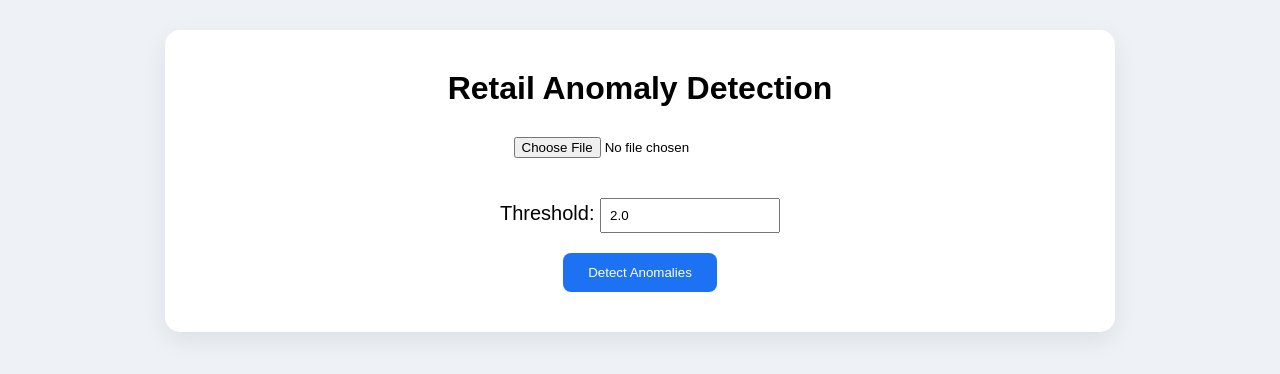
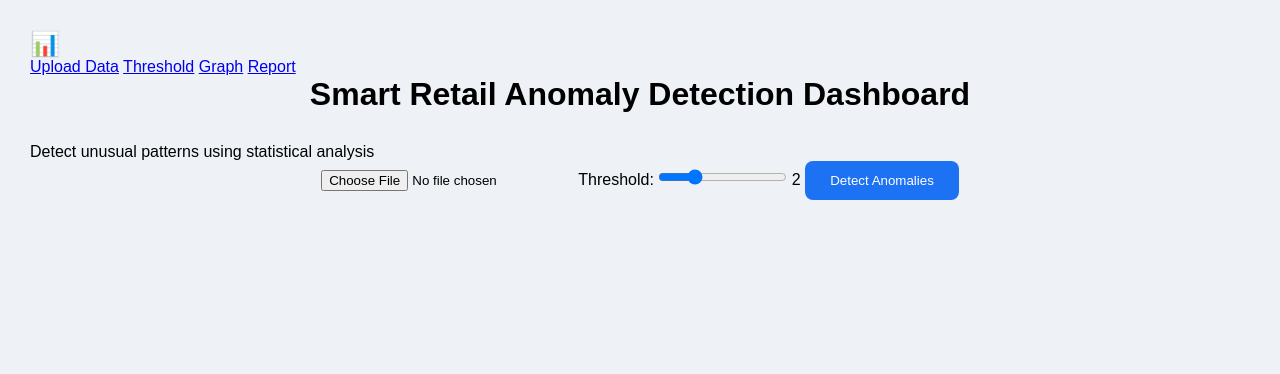
Before and after one commit to aleema123/retail-fraud-anomaly-system, a Flask app: page / in a window 1280 px wide. Shown: the top 374 px of the page. Run offline with Flask 3, Linux system fonts and the light colour scheme.

Commit message:
Update index.html

```diff
--- a/anomaly_flask_app/templates/index.html
+++ b/anomaly_flask_app/templates/index.html
@@ -1,62 +1,165 @@
 <!DOCTYPE html>
 <html>
 <head>
-    <title>Retail Anomaly Detection</title>
-    <link rel="stylesheet" href="{{ url_for('static', filename='style.css') }}">
+<title>Smart Retail Dashboard</title>
+<link rel="stylesheet" href="{{ url_for('static', filename='style.css') }}">
 </head>
 
 <body>
 
-<div class="box">
+<div class="main">
 
-<h1>Retail Anomaly Detection</h1>
+<!-- Sidebar -->
+<div class="sidebar">
+
+<h2>📊</h2>
+
+<a href="#">Upload Data</a>
+<a href="#">Threshold</a>
+<a href="#">Graph</a>
+<a href="#">Report</a>
+
+</div>
+
+
+<!-- Main Content -->
+<div class="content">
+
+<!-- Header -->
+<div class="top-box">
+
+<h1>Smart Retail Anomaly Detection Dashboard</h1>
+<p>Detect unusual patterns using statistical analysis</p>
 
 <form action="/upload" method="post" enctype="multipart/form-data">
 
-    <input type="file" name="file" required>
+<input type="file" name="file" required>
 
-    <div class="threshold-row">
-        Threshold:
-        <input type="number" name="threshold" step="0.1" value="2.0">
-    </div>
+<label>Threshold:</label>
 
-    <button type="submit">Detect Anomalies</button>
+<input type="range"
+min="1"
+max="5"
+step="0.1"
+value="2"
+name="threshold"
+oninput="this.nextElementSibling.value=this.value">
+
+<output>2</output>
+
+<button type="submit">Detect Anomalies</button>
 
 </form>
 
+</div>
+
+
 {% if show_result %}
 
-<hr>
+<!-- Cards -->
+<div class="cards">
 
-<h2>Results</h2>
+<div class="card green">
+<div class="card-top">
+<span class="icon">📊</span>
+<div>
+<h3>Total Transactions</h3>
+<p>{{ total }}</p>
+</div>
+</div>
+</div>
 
-<table class="result-table">
+<div class="card red">
+<div class="card-top">
+<span class="icon">❗</span>
+<div>
+<h3>Anomalies Found</h3>
+<p>{{ anomalies }}</p>
+</div>
+</div>
+</div>
 
-<tr><td>File:</td><td>{{ filename }}</td></tr>
-<tr><td>Detected Column:</td><td>{{ column }}</td></tr>
-<tr><td>Total Transactions:</td><td>{{ total }}</td></tr>
-<tr><td>Threshold Used:</td><td>{{ threshold }}</td></tr>
-<tr><td>Anomalies Found:</td><td>{{ anomalies }}</td></tr>
-<tr><td>Total |Z-score|:</td><td>{{ total_z }}</td></tr>
-<tr><td>Anomaly |Z-score|:</td><td>{{ anomaly_z }}</td></tr>
+<div class="card blue">
+<div class="card-top">
+<span class="icon">📈</span>
+<div>
+<h3>Avg Anomaly Z-Score</h3>
+<p>{{ avg }}</p>
+</div>
+</div>
+</div>
+
+<div class="card purple">
+<div class="card-top">
+<span class="icon">📱</span>
+<div>
+<h3>Detected Column</h3>
+<p>{{ column }}</p>
+</div>
+</div>
+</div>
+
+</div>
+
+
+<!-- Charts -->
+<div class="charts">
+
+<div class="graph-box">
+<h2>Scatter Plot</h2>
+<img src="{{ url_for('static', filename='chart1.png') }}">
+</div>
+
+<div class="graph-box">
+<h2>Trend Line</h2>
+<img src="{{ url_for('static', filename='chart2.png') }}">
+</div>
+
+<div class="graph-box">
+<h2>Top Anomalies</h2>
+<img src="{{ url_for('static', filename='chart3.png') }}">
+</div>
+
+</div>
+
+
+<!-- Download -->
+<div class="download">
+<a href="/download">
+<button>⬇ Download Report</button>
+</a>
+</div>
+
+
+<!-- Table -->
+<div class="table-box">
+
+<h2>Anomaly Table</h2>
+
+<table>
+
+<tr>
+{% for col in columns %}
+<th>{{ col }}</th>
+{% endfor %}
+</tr>
+
+{% for row in table_data %}
+<tr>
+{% for col in columns %}
+<td>{{ row[col] }}</td>
+{% endfor %}
+</tr>
+{% endfor %}
 
 </table>
 
-<div class="charts">
-    <img src="{{ url_for('static', filename='chart1.png') }}">
-    <img src="{{ url_for('static', filename='chart2.png') }}">
-    <img src="{{ url_for('static', filename='chart3.png') }}">
-</div>
-
-<div class="download">
-    <a href="/download">
-        <button type="button">Download Report</button>
-    </a>
 </div>
 
 {% endif %}
 
 </div>
+</div>
 
 </body>
 </html>
```
